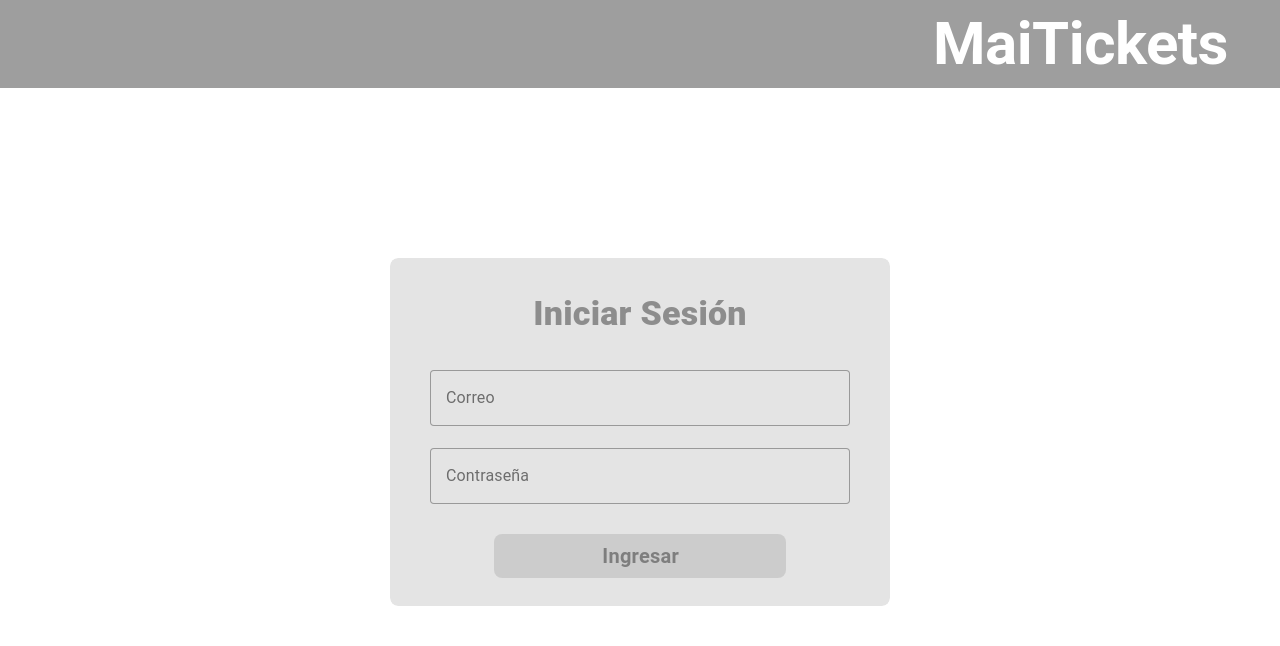
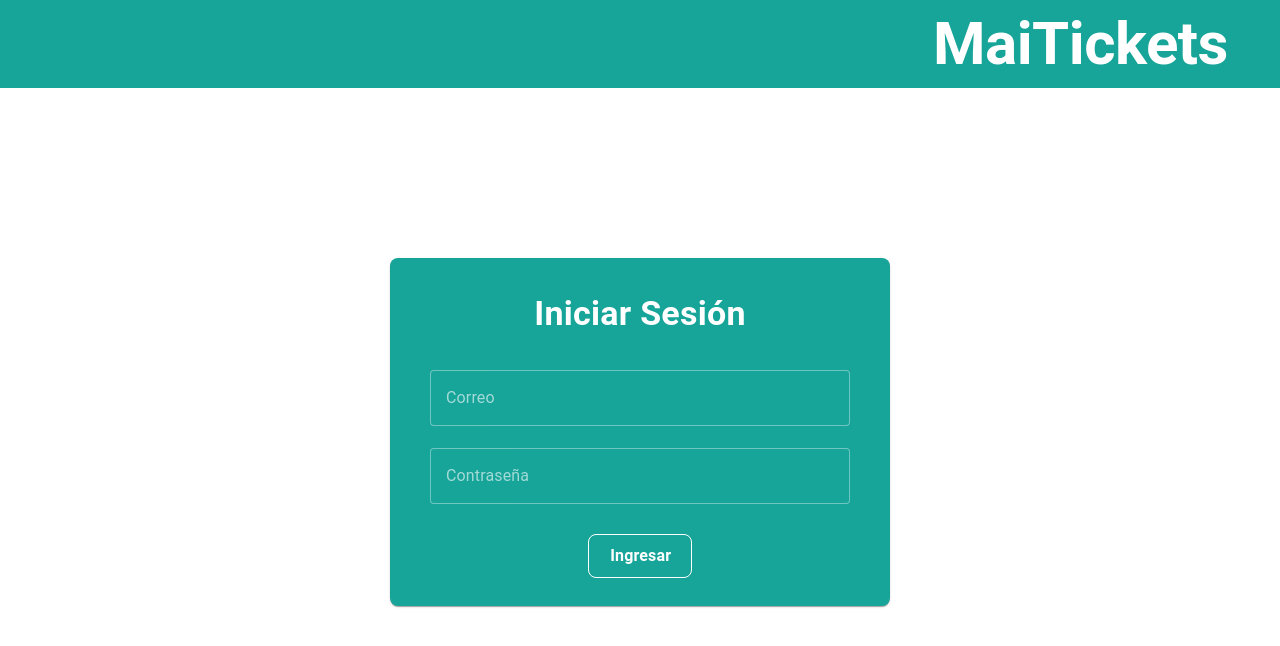
Before and after one commit to FabianLizama/maiTicketsProject, a Vue app in the folder vue-frontend/: page /login in a window 1280 px wide. Shown: the top 646 px of the page. Built offline with nearby package versions, Linux system fonts and the light colour scheme.

Commit message:
style: login page colors updated

```diff
--- a/vue-frontend/src/components/appBar.vue
+++ b/vue-frontend/src/components/appBar.vue
@@ -1,6 +1,6 @@
 <template>
     <v-app-bar-title>
-        <div class="mr-10 text-h2 text-white text-end font-weight-bold">
+        <div class="mr-10 text-h2 text-white text-end font-weight-bold" color="#eb7804">
             MaiTickets
         </div>
     </v-app-bar-title>
@@ -14,3 +14,6 @@ export default {
 }
 
 </script>
+<style>
+
+</style>
--- a/vue-frontend/src/components/pages/Login.vue
+++ b/vue-frontend/src/components/pages/Login.vue
@@ -3,21 +3,21 @@
         <v-app-bar
             flat
             class="pa-md-3"
-            color="grey"
+            color="#17a499"
         >
         <appBar />
         </v-app-bar>
         <v-main class="d-flex align-center justify-center">
                 <v-card
-                    variant="tonal"
+                    color="#17a499"
                     class="rounded-lg px-10 py-5 align-center text-center"
                     width="500"
                 >
-                    <div class="py-4 text-h4 font-weight-black text-disabled">
+                    <div class="py-4 text-h4 text-white font-weight-bold">
                         Iniciar Sesión
                     </div>
                     <v-text-field
-                        class="pt-5"
+                        class="pt-5 text-white"
                         v-model="email"
                         placeholder="example@usach.cl"
                         size="large"
@@ -26,24 +26,22 @@
                     >
                     </v-text-field>
                     <v-text-field
+                        class="text-white"
                         :type="visible ? 'text' : 'password'"
                         v-model="password"
                         label="Contraseña"
                         variant="outlined"
                     >
                     </v-text-field>
-                    <v-card-actions class="px-16">
+                    <v-card-actions class="justify-center">
                         <v-btn
-                            class="rounded-lg "
+                            class="rounded-lg text-white px-5"
                             :loading="loading"
-                            block
                             size="large"
-                            type="submit"
                             @click="login"
-                            variant="tonal"
-
+                            variant="outlined"
                         >
-                        <div class="text-h6 font-weight-bold text-disabled">
+                        <div class="text-subtitle-1 font-weight-bold text-white">
                         Ingresar
                         </div>
                     </v-btn>
```
